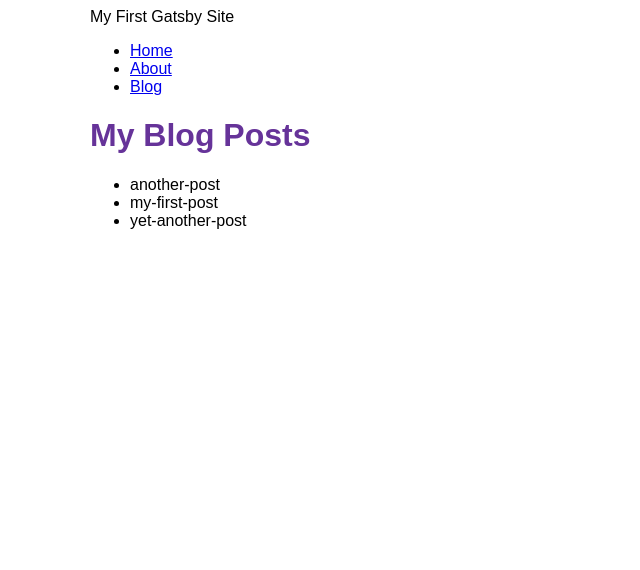
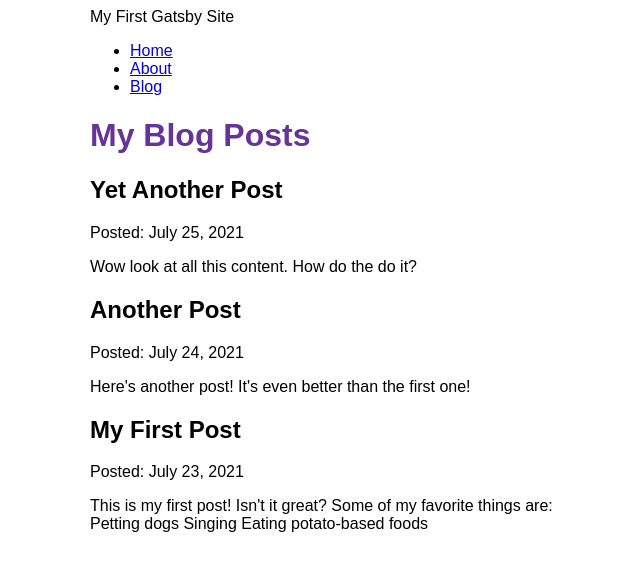
Before and after one commit to vitamineart/my-first-site, a Gatsby site: page /blog in a window 1280 px wide. Shown: the whole page, without its empty margins (300-940 px from the left). Built offline with nearby package versions, Linux system fonts and the light colour scheme; Gatsby itself is replaced by a stand-in of ours.

Commit message:
Finished Gatsby Tutorial Part 5

```diff
--- a/blog/another-post.mdx
+++ b/blog/another-post.mdx
@@ -0,0 +1,7 @@
+---
+title: "Another Post"
+date: "2021-07-24"
+slug: "another-post"
+---
+
+Here's another post! It's even better than the first one!
--- a/blog/my-first-post.mdx
+++ b/blog/my-first-post.mdx
@@ -0,0 +1,13 @@
+---
+title: "My First Post"
+date: "2021-07-23"
+slug: "my-first-post"
+---
+
+This is my first post! Isn't it _great_?
+
+Some of my **favorite** things are:
+
+- Petting dogs
+- Singing
+- Eating potato-based foods
--- a/blog/yet-another-post.mdx
+++ b/blog/yet-another-post.mdx
@@ -0,0 +1,7 @@
+---
+title: "Yet Another Post"
+date: "2021-07-25"
+slug: "yet-another-post"
+---
+
+Wow look at all this content. How do the do it?
--- a/src/pages/blog.js
+++ b/src/pages/blog.js
@@ -4,22 +4,32 @@
 import { graphql } from "gatsby";
 
 function BlogPage({ data }) {
+  console.log(data);
+
   return (
     <Layout pageTitle="My Blog Posts">
-      <ul>
-        {data.allFile.nodes.map(node => (
-          <li key={node.name}>{node.name}</li>
-        ))}
-      </ul>
+      {data.allMdx.nodes.map(node => (
+        <article key={node.id}>
+          <h2>{node.frontmatter.title}</h2>
+          <p>Posted: {node.frontmatter.date}</p>
+          <p>{node.excerpt}</p>
+        </article>
+      ))}
     </Layout>
   );
 }
 
 export const query = graphql`
   query {
-    allFile {
+    allMdx(sort: { frontmatter: { date: DESC } }) {
       nodes {
-        name
+        frontmatter {
+          slug
+          title
+          date(formatString: "MMMM D, YYYY")
+        }
+        id
+        excerpt
       }
     }
   }
```
